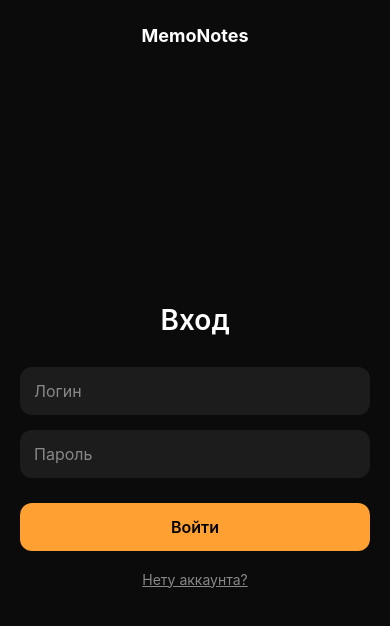
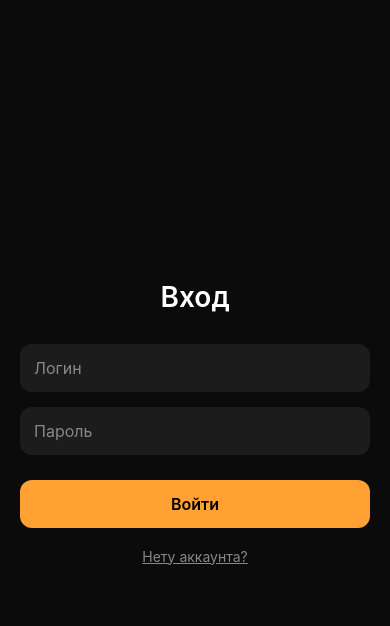
Before and after one commit to MaisLaufen/memonotes, a React Native app: screen /Login in a window 390 px wide. Shown: the top 626 px of the page. Built offline with nearby package versions, Linux system fonts and the light colour scheme.

Commit message:
Delete unused component

```diff
--- a/src/components/Header.tsx
+++ /dev/null
@@ -1,19 +0,0 @@
-import { StyleSheet, Text } from "react-native";
-
-const HeaderLogo = () => (
-  <Text style={styles.link}>
-    MemoNotes
-  </Text>
-);
-
-const styles = StyleSheet.create({
-  link: {
-    color: '#fff',
-    fontSize: 18,
-    fontWeight: 'bold',
-    textAlign: 'center',
-    marginTop: 15,
-  },
-});
-
-export default HeaderLogo;
--- a/src/screens/auth/LoginScreen.tsx
+++ b/src/screens/auth/LoginScreen.tsx
@@ -9,7 +9,6 @@ import AlertModal from '../../modals/AlertModal';
 import MemoInput from '../../components/MemoInput';
 import MemoButton from '../../components/MemoButton';
 import HrefText from '../../components/HrefText';
-import HeaderLogo from '../../components/Header';
 
 type LoginNavProp = StackNavigationProp<AuthStackParamList, 'Login'>;
 
@@ -52,9 +51,6 @@ const LoginScreen = observer(() => {
 
 return (
   <View style={styles.screen}>
-    <View style={styles.header}>
-      <HeaderLogo/>
-    </View>
 
     <View style={styles.container}>
       <Text style={styles.title}>Вход</Text>
--- a/src/screens/auth/SignUpScreen.tsx
+++ b/src/screens/auth/SignUpScreen.tsx
@@ -9,7 +9,6 @@ import MemoInput from '../../components/MemoInput';
 import MemoButton from '../../components/MemoButton';
 import HrefText from '../../components/HrefText';
 import AlertModal from '../../modals/AlertModal';
-import HeaderLogo from '../../components/Header';
 
 type SignUpNavProp = StackNavigationProp<AuthStackParamList, 'SignUp'>;
 
@@ -48,9 +47,6 @@ const SignUpScreen = observer(() => {
 
   return (
     <View style={styles.screen}>
-    <View style={styles.header}>
-      <HeaderLogo/>
-    </View>
     <View style={styles.container}>
       <Text style={styles.title}>Регистрация</Text>
 
```
